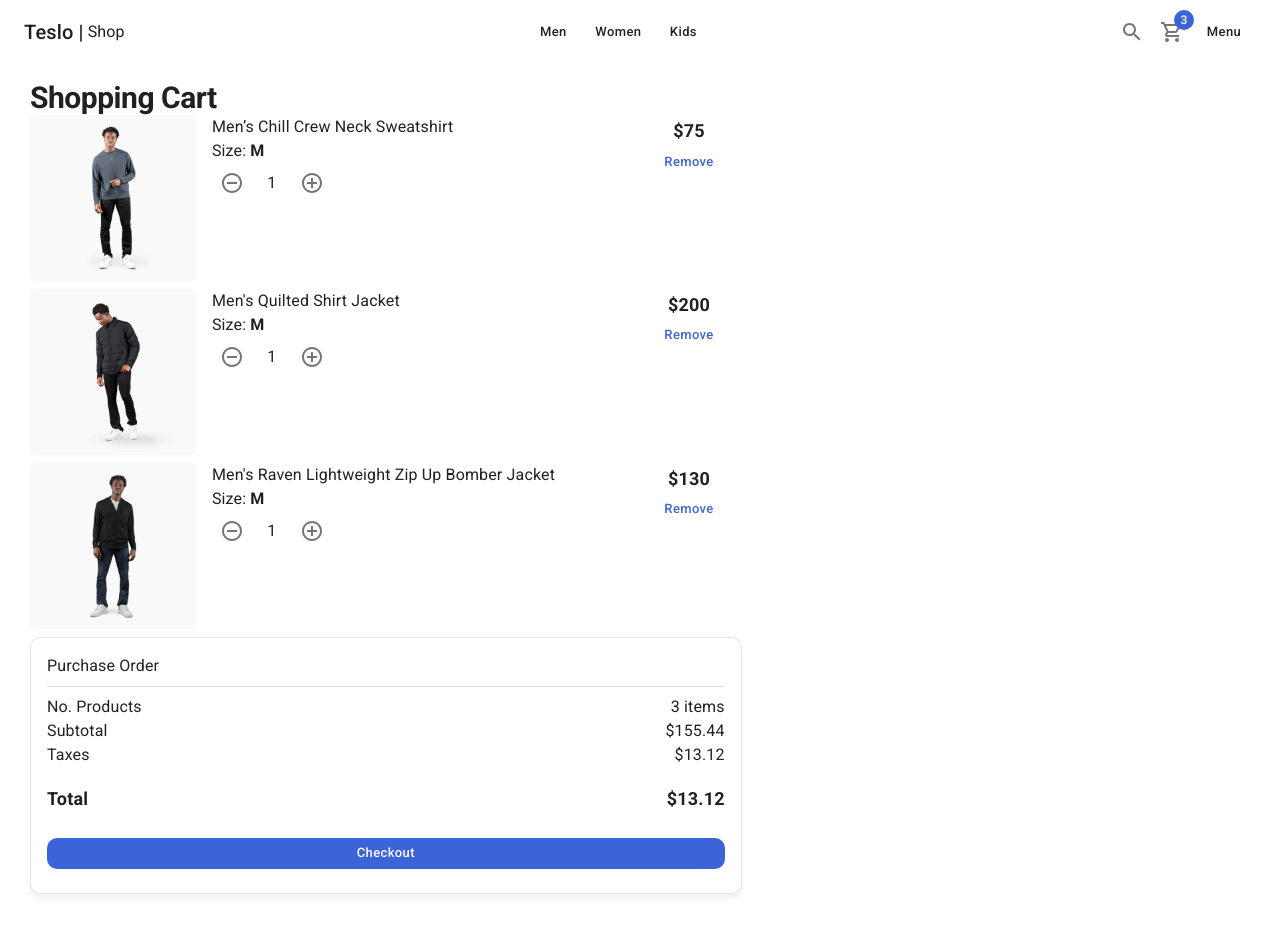
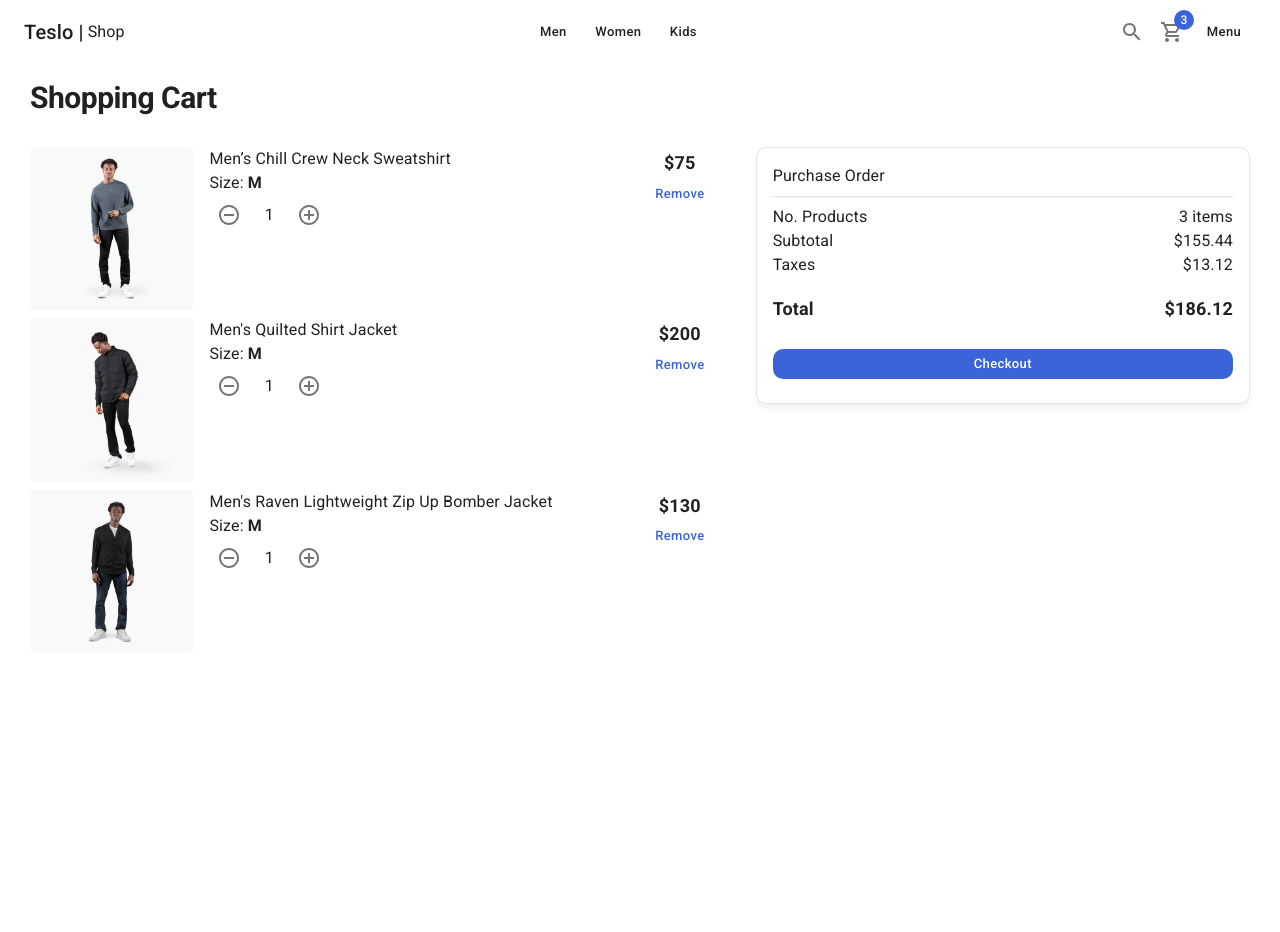
Before and after one commit to elitexpro/because-shop-next-ts, a Next.js app: page /cart in a window 1280 px wide. Shown: the top 932 px of the page. After the commit the page ends 800 px from the top, so only its background shows below. Built offline with nearby package versions, Linux system fonts and the light colour scheme.

Commit message:
[UPD]: editing is optional (CartList)

```diff
--- a/src/teslo-shop/scenes/CartScene/CartScene.tsx
+++ b/src/teslo-shop/scenes/CartScene/CartScene.tsx
@@ -14,16 +14,16 @@ export interface CartSceneProps {}
 const CartScene: React.FC<CartSceneProps> = () => {
   return (
     <>
-      <Typography variant="h1" component="h1">
+      <Typography variant="h1" component="h1" mb={4}>
         Shopping Cart
       </Typography>
 
-      <Grid container>
+      <Grid container spacing={3}>
         <Grid item xs={12} sm={7}>
-          <CartList />
+          <CartList editable />
         </Grid>
 
-        <Grid item xs={12} sm={7}>
+        <Grid item xs={12} sm={5}>
           <Card className="summary-card">
             <CardContent>
               <Typography>Purchase Order</Typography>
--- a/src/teslo-shop/scenes/CartScene/components/CartList/CartList.tsx
+++ b/src/teslo-shop/scenes/CartScene/components/CartList/CartList.tsx
@@ -11,7 +11,9 @@ import {
 import { initialData } from '@/database/products';
 import { ItemCounter } from '@/shared/components';
 
-interface CartListProps {}
+interface CartListProps {
+  editable?: boolean;
+}
 
 const productsInCart = [
   initialData.products[0],
@@ -19,7 +21,7 @@ const productsInCart = [
   initialData.products[2],
 ];
 
-const CartList: React.FC<CartListProps> = () => {
+const CartList: React.FC<CartListProps> = ({ editable = false }) => {
   return (
     <>
       {productsInCart.map(product => (
@@ -43,8 +45,11 @@ const CartList: React.FC<CartListProps> = () => {
                 Size: <strong>M</strong>
               </Typography>
 
-              {/* conditional */}
-              <ItemCounter />
+              {editable ? (
+                <ItemCounter />
+              ) : (
+                <Typography variant="h6">3 items</Typography>
+              )}
             </Box>
           </Grid>
 
@@ -57,10 +62,11 @@ const CartList: React.FC<CartListProps> = () => {
           >
             <Typography variant="subtitle1">${product.price}</Typography>
 
-            {/* editable */}
-            <Button variant="text" color="secondary">
-              Remove
-            </Button>
+            {editable && (
+              <Button variant="text" color="secondary">
+                Remove
+              </Button>
+            )}
           </Grid>
         </Grid>
       ))}
--- a/src/teslo-shop/scenes/CartScene/components/OrderSummary/OrderSummary.tsx
+++ b/src/teslo-shop/scenes/CartScene/components/OrderSummary/OrderSummary.tsx
@@ -30,7 +30,7 @@ const OrdenSummary: React.FC<OrdenSummaryProps> = () => {
         <Typography variant="subtitle1">Total</Typography>
       </Grid>
       <Grid item xs={6} sx={{ mt: 2 }} display="flex" justifyContent="end">
-        <Typography variant="subtitle1">${13.12}</Typography>
+        <Typography variant="subtitle1">${186.12}</Typography>
       </Grid>
     </Grid>
   );
```
